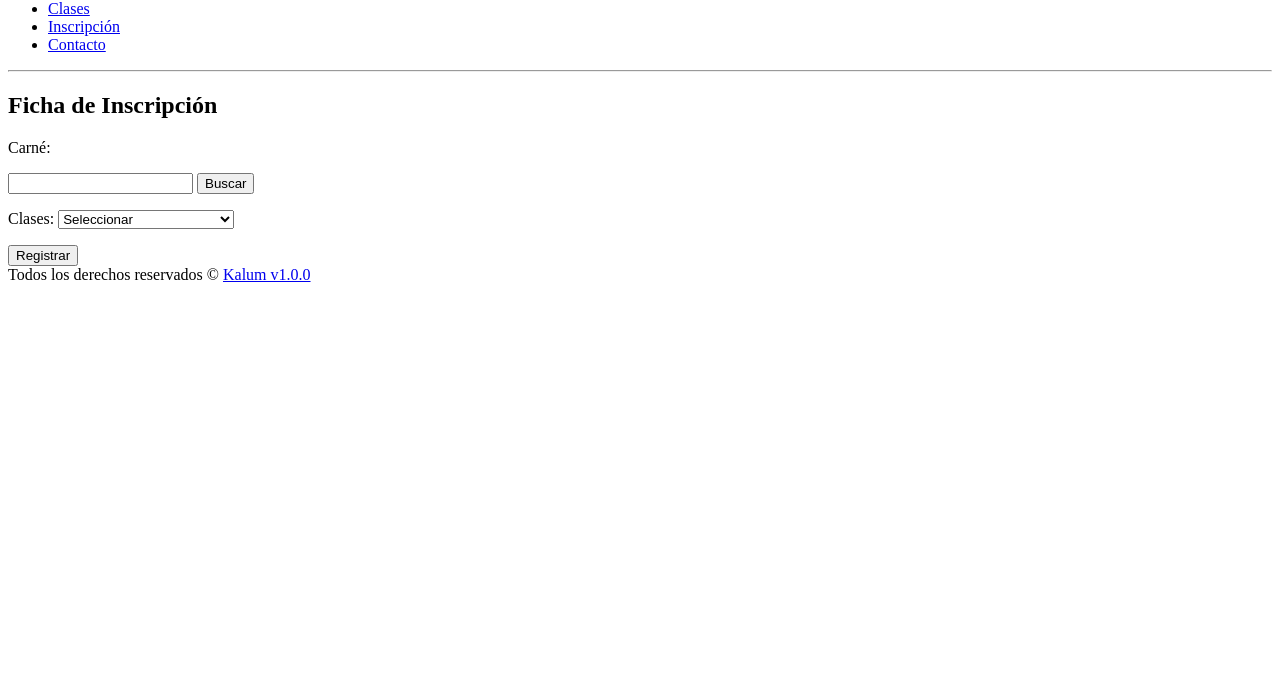
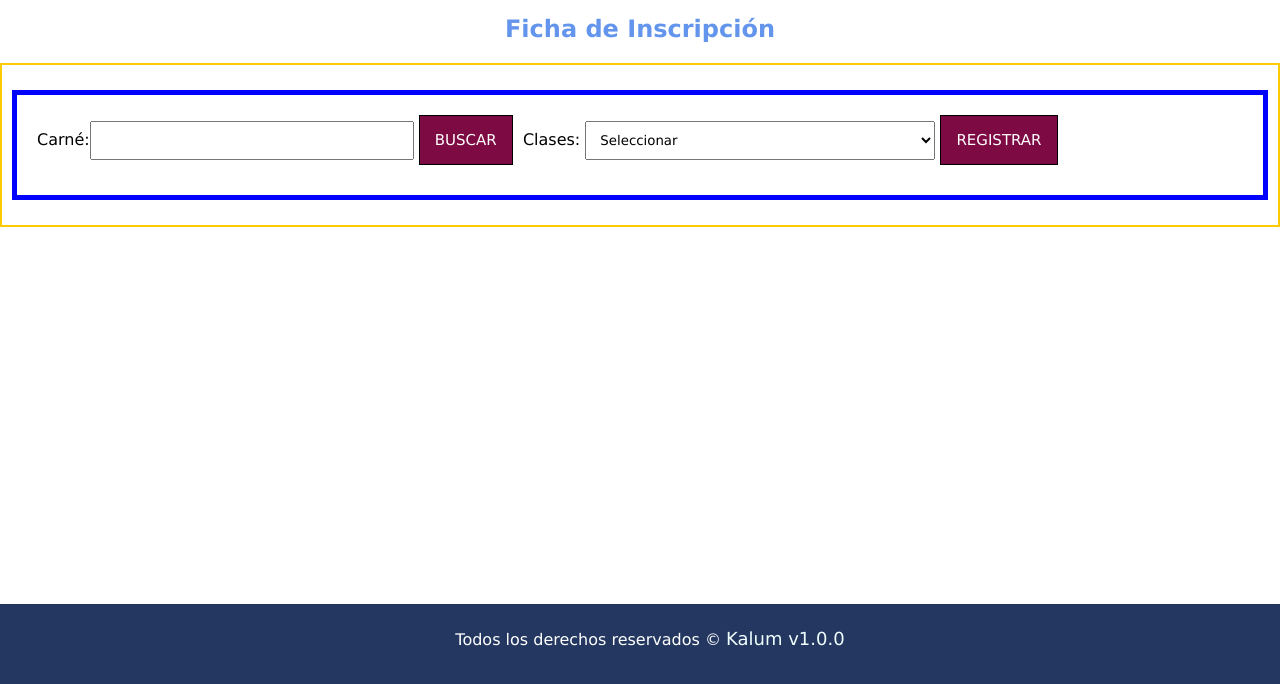
Before and after one commit to nhdevelop/vs-frontend-2021, a plain HTML site: page Inscripcion.html in a window 1280 px wide. Shown: the part 116-800 px from the top of the page. Drawn offline with Linux system fonts and the light colour scheme.

Commit message:
Finalizando proceso de diseño de la pagina

```diff
--- a/Inscripcion.html
+++ b/Inscripcion.html
@@ -5,6 +5,7 @@
         <title>
             Sistema de control académico Kalum v.1.0.0
         </title>
+        <link rel="stylesheet" href="./assets/css/style.css">
     </hea>
     <body>
         <header>
@@ -12,18 +13,18 @@
                 Sistema de Control Académico <em>Kalum</h1></em>
             </h1>
         </header>
-        <nav>
+        <nav id="menu">
             <ul>
                 <li><a href="./index.html">Inicio</a></li>
                 <li><a href="./carreras-tecnicas.html">Carrera Técnica</a></li>
                 <li><a href="./clases.html">Clases</a></li>
                 <li><a href="./Inscripcion.html">Inscripción</a></li>
                 <li><a href="./contacto.html">Contacto</a></li>
-
+                <div class="clearfix"></div>
             </ul>
         </nav>
         <hr>
-        <h2>Ficha de Inscripción</h2>
+        <h2 class="subtitulo">Ficha de Inscripción</h2>
         <div id="Contenido">
            <form action="">
                <p>
--- a/assets/css/style.css
+++ b/assets/css/style.css
@@ -32,6 +32,10 @@ footer a {
 
 }
 
+#Contenido table {
+    margin: auto;
+}
+
 /*Selector por ID*/
 
 #Contenido{
@@ -39,7 +43,7 @@ footer a {
     padding: 10px;
 
 }
-#Contenido img {
+#principal {
     margin-left: 20%;
 }
 
@@ -49,3 +53,76 @@ footer a {
     font-weight: bold;
     margin: 10px;
 }
+
+#menu {
+    background-color: #eee;
+
+}
+
+#menu ul li {
+    display: block;
+    float: left;
+    border-right: #ccc 1px solid;
+
+}
+
+#menu ul li a {
+    display: block;
+    padding: 15px;
+    color: #444;
+}
+
+#menu ul li:hover {
+    background-color: rgb(16,75,143);
+    cursor: pointer;
+}
+
+#menu ul li:hover a {
+    color: white;
+}
+
+/*Selector por clase*/
+.clearfix{
+    float: none;
+    clear: both;
+}
+
+.subtitulo {
+    text-align: center;
+    color: cornflowerblue;
+    margin-top: 20px;
+    margin-bottom:20px ;
+}
+
+/*Selector por atributo */
+
+#Contenido form {
+    border: 5px solid blue;
+    margin-top: 15px;
+    margin-bottom: 15px;
+    padding: 20px;
+}
+
+#Contenido form * {
+    display: inline-block;
+}
+
+input[type="text"], select{
+    margin-bottom: 15px;
+    padding: 10px;
+    width: 300px;
+}
+
+select{
+    width: 350px;
+}
+
+input[type="submit"], button {
+    background: #7D0A42;
+    color: white;
+    padding: 15px;
+    font-size: 15px;
+    text-transform: uppercase;
+    border: 1px solid black;
+    cursor: pointer;
+}
```
Also changed, not shown: carreras-tecnicas.html (+4 -4 lines), clases.html (+6 -3 lines), contacto.html (+4 -3 lines), index.html (+3 -2 lines).
